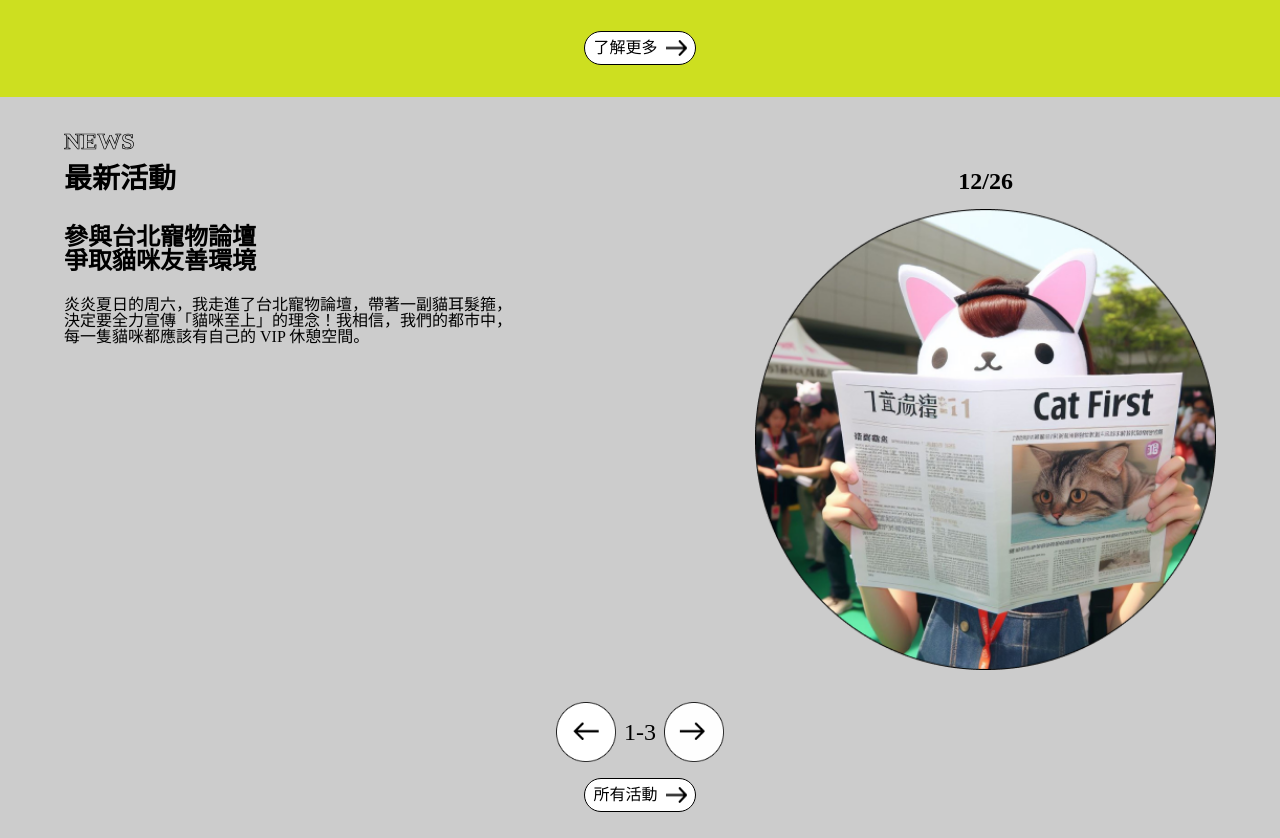
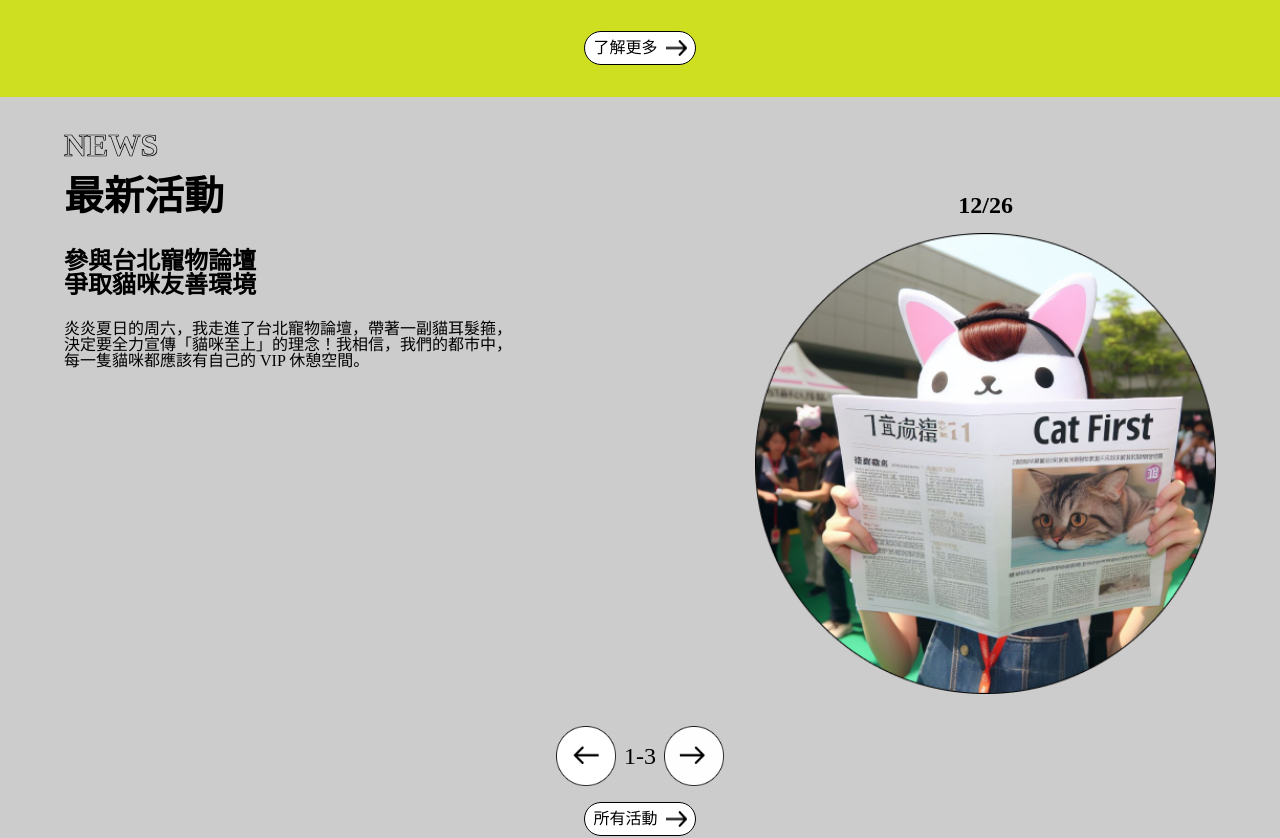
Before and after one commit to Li-Shang-tw/Candidate_website, a Vue app: page / in a window 1280 px wide. Shown: the part 1350-2188 px from the top of the page. Built offline with nearby package versions, Linux system fonts and the light colour scheme; a web font is replaced by a local one.

Commit message:
update heading size in tablet and desktop

```diff
--- a/src/assets/main.css
+++ b/src/assets/main.css
@@ -58,3 +58,12 @@ img {
   color: transparent;
   -webkit-text-stroke: 0.7px black;
 }
+
+@media (min-width: 900px) {
+  h2 {
+    font-size: 2.5em;
+  }
+  h3 {
+    font-size: 2em;
+  }
+}
```
